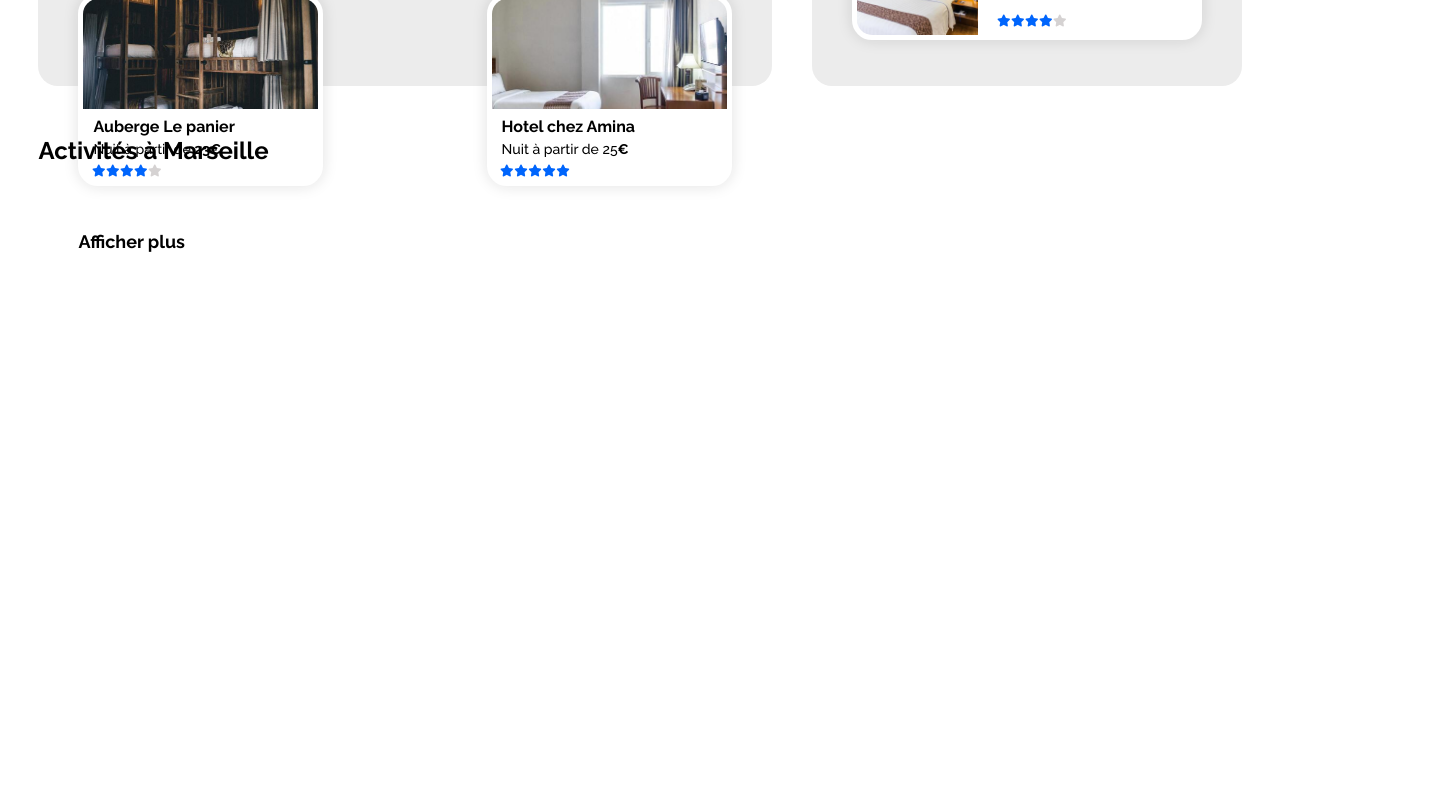
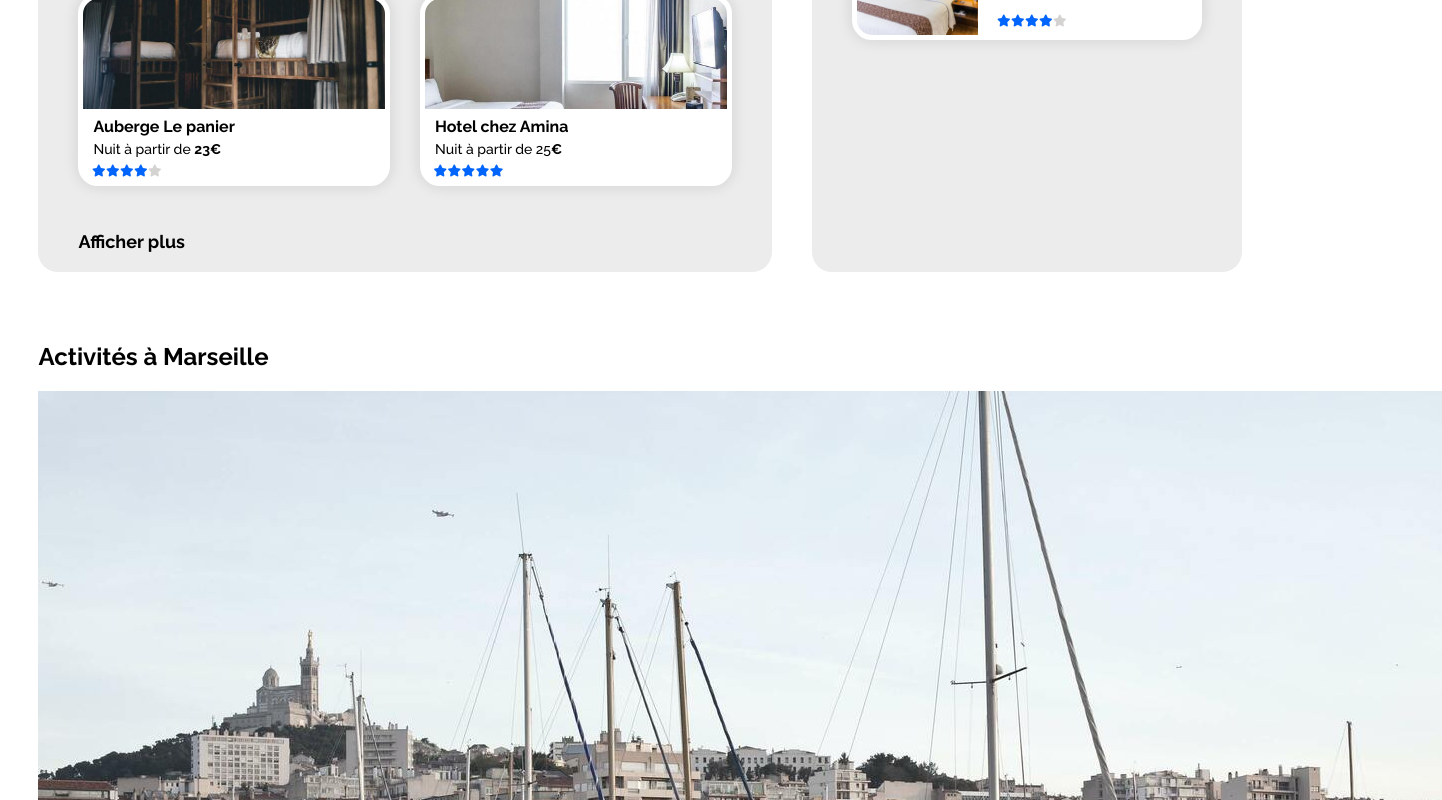
Before and after one commit to farrahtor/Booki, a plain HTML site: page index.html in a window 1280 px wide. Shown: the part 960-1760 px from the top of the page, 1442 px wide, since content can reach past the window. Before the commit the page ends 1232 px from the top, so only its background shows below. Drawn offline with Linux system fonts and the light colour scheme; a web font is replaced by a local one.

Commit message:
correction css hebergement

```diff
--- a/css/styles.css
+++ b/css/styles.css
@@ -179,7 +179,6 @@ main {
   display: flex;
   flex-direction: row;
   gap: 40px;
-  height: 630px;
 }
 
 #hebergements,
@@ -188,7 +187,7 @@ main {
   flex-direction: column;
   gap: 25px;
   background-color: #ececec;
-  padding: 40px;
+  padding: 40px 40px 0 40px;
   border-radius: 20px;
 }
 #hebergements {
@@ -209,6 +208,7 @@ main {
   border: 5px solid #ffffff;
   border-radius: 20px;
   box-shadow: 0 0 15px #1b1b1b21;
+  flex-grow: 1;
 }
 .heberg-carte a {
   display: flex;
@@ -302,3 +302,8 @@ main {
 .popul-carte-text .etoiles {
   padding-top: 30px;
 }
+
+/* Activité */
+#activ-marseille header h2 {
+  padding: 20px 0 20px;
+}
--- a/index.html
+++ b/index.html
@@ -290,6 +290,17 @@
           <header>
             <h2>Activités à Marseille</h2>
           </header>
+          <article>
+            <div>
+              <a href="#">
+                <img
+                  src="images/activites/3_medium/reno-laithienne-QUgJhdY5Fyk-unsplash.jpg"
+                  alt="Vieux port"
+                />
+                <h3>Vieux port</h3>
+              </a>
+            </div>
+          </article>
         </section>
       </main>
     </div>
```
